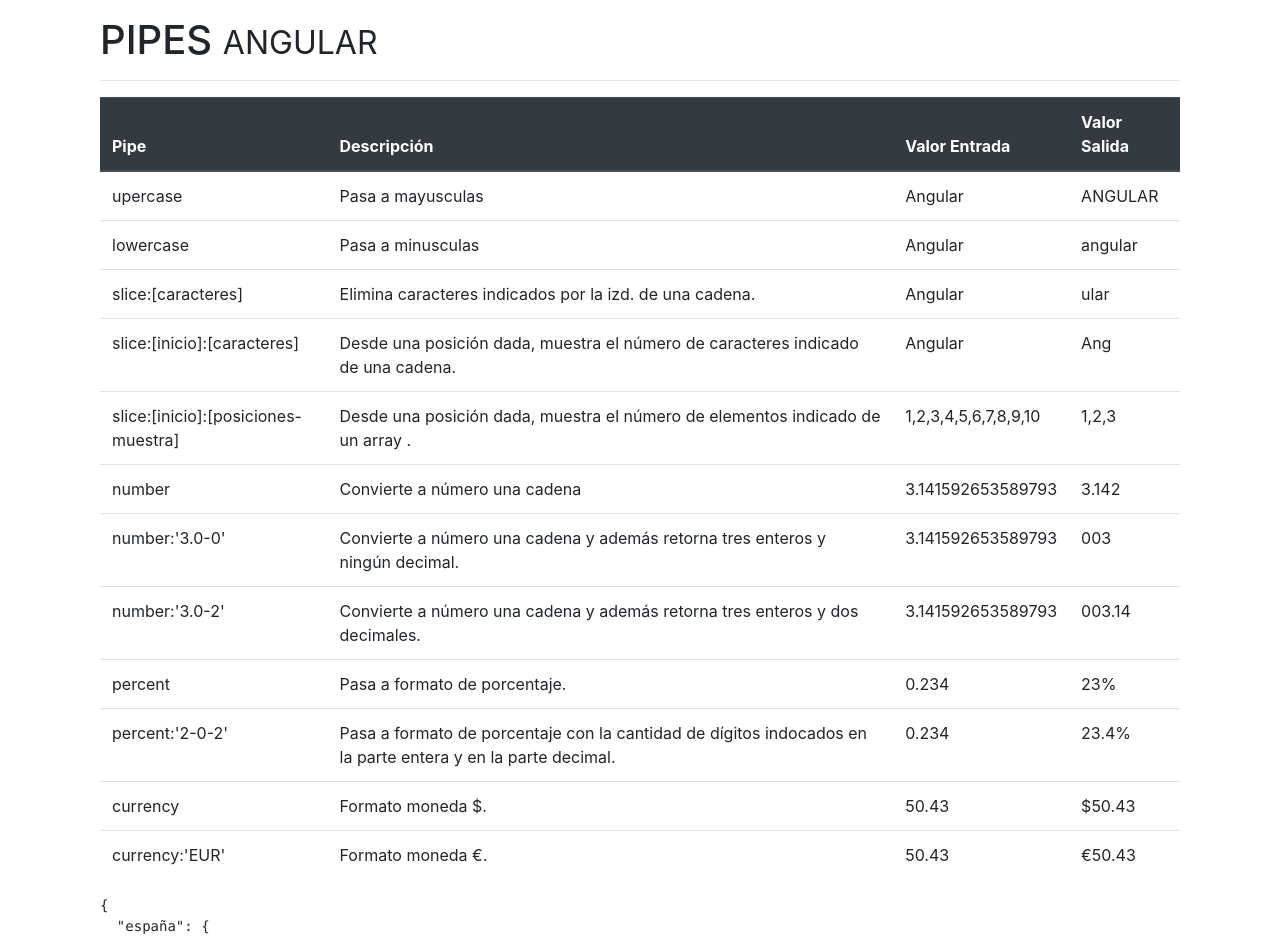
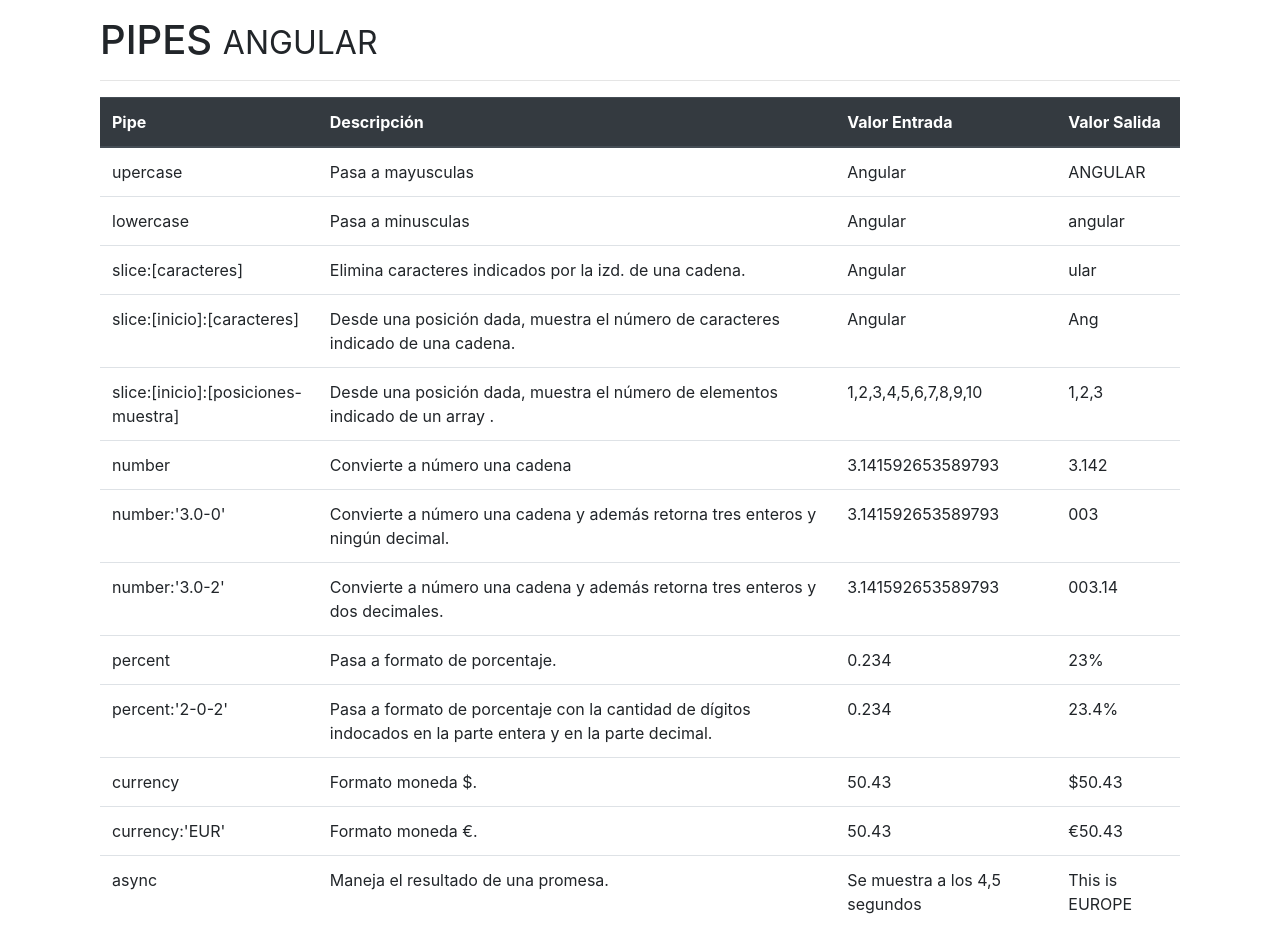
Before and after one commit to ARFEGA/PIPES-Angular, an Angular app: page / in a window 1280 px wide. Shown: the top 939 px of the page. Built offline with nearby package versions, Linux system fonts and the light colour scheme.

Commit message:
Demostración PIPE async

```diff
--- a/src/app/app.component.html
+++ b/src/app/app.component.html
@@ -86,6 +86,12 @@
                         <td>{{money}}</td>
                         <td>{{ money | currency:'EUR':'symbol':'.0-3'}}</td>
                     </tr>
+                    <tr>
+                        <td>async</td>
+                        <td>Maneja el resultado de una promesa.</td>
+                        <td>Se muestra a los 4,5 segundos</td>
+                        <td>{{ miPromesa | async}}</td>
+                    </tr>
                 </tbody>
             </table>
         </div>
--- a/src/app/app.component.ts
+++ b/src/app/app.component.ts
@@ -22,4 +22,10 @@
     idioma:"Italiano"
     }
   };
+
+  miPromesa=new Promise<string>((resolve) =>{
+  setTimeout(() => {
+    resolve("This is EUROPE")
+    }, 4500);
+  })
 }
```
